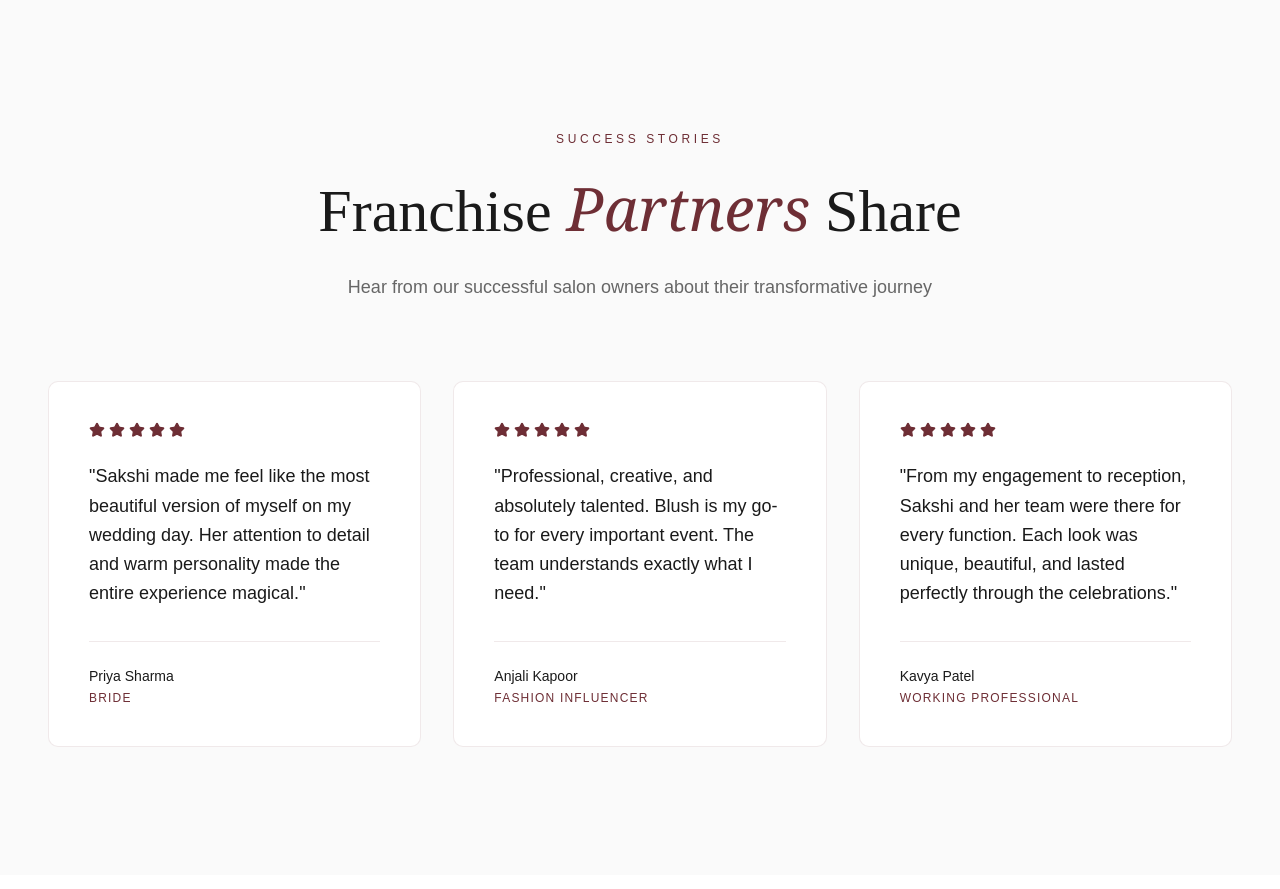
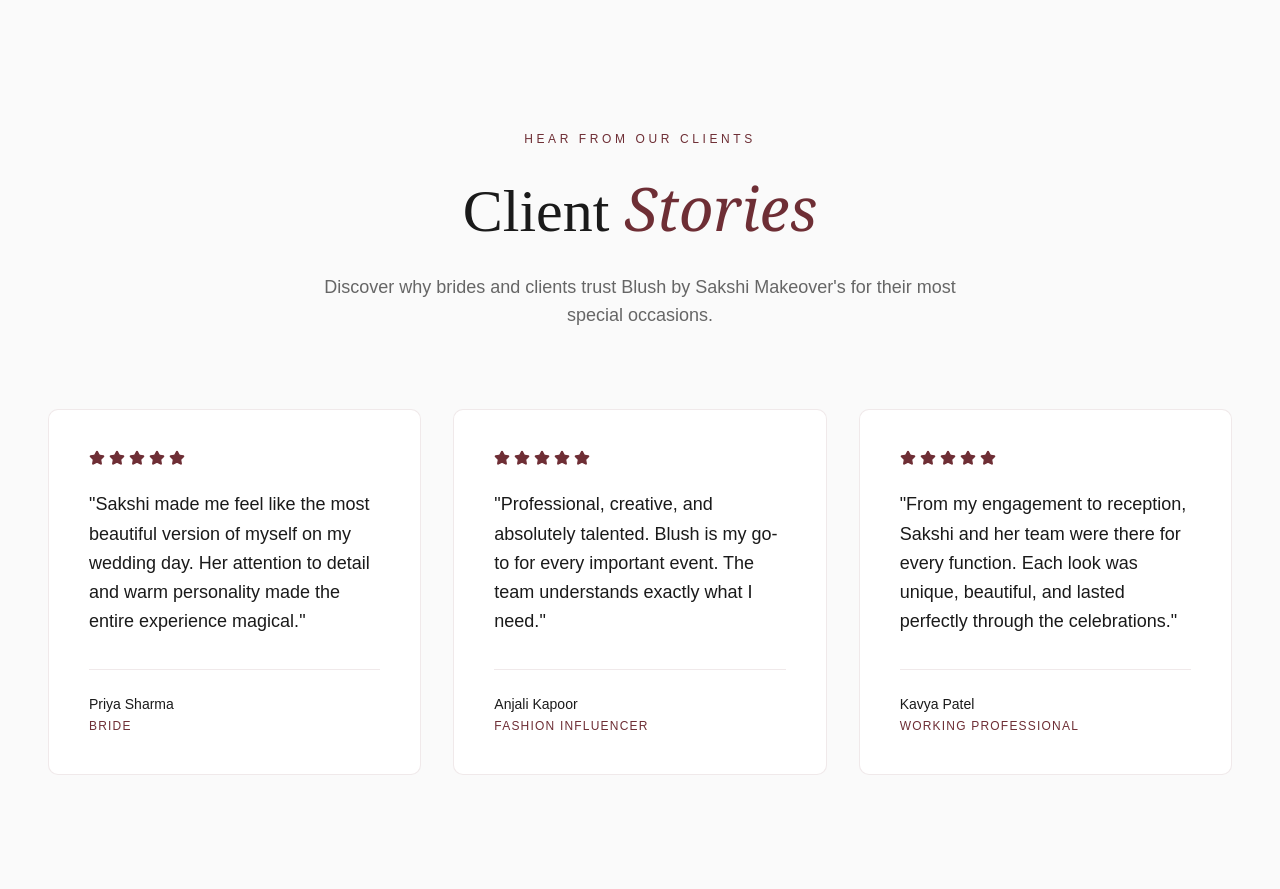
Before and after one commit to GitYashRepo/BSM, a Next.js app: page /about in a window 1280 px wide. Shown: the part 4200-5089 px from the top of the page. Built offline with nearby package versions, Linux system fonts and the light colour scheme.

Commit message:
added client stories

```diff
--- a/src/components/aboutpage/testimonials.jsx
+++ b/src/components/aboutpage/testimonials.jsx
@@ -29,12 +29,12 @@
          <div className="max-w-7xl mx-auto">
             {/* Header */}
             <div className="text-center mb-20">
-               <p className="text-line text-xs tracking-[0.3em] text-[#6E2E35] uppercase font-light mb-6">Success Stories</p>
+               <p className="text-line text-xs tracking-[0.3em] text-[#6E2E35] uppercase font-light mb-6">Hear from our clients</p>
                <h2 className="text-line text-5xl md:text-6xl font-light text-[#1a1a1a] leading-tight mb-6">
-                  Franchise <span className="text-[#6E2E35] font-serif italic">Partners</span> Share
+                  Client <span className="text-[#6E2E35] font-serif italic">Stories</span>
                </h2>
                <p className="text-line text-lg text-[#666] font-light max-w-2xl mx-auto">
-                  Hear from our successful salon owners about their transformative journey
+                  Discover why brides and clients trust Blush by Sakshi Makeover's for their most special occasions.
                </p>
             </div>
 
```
